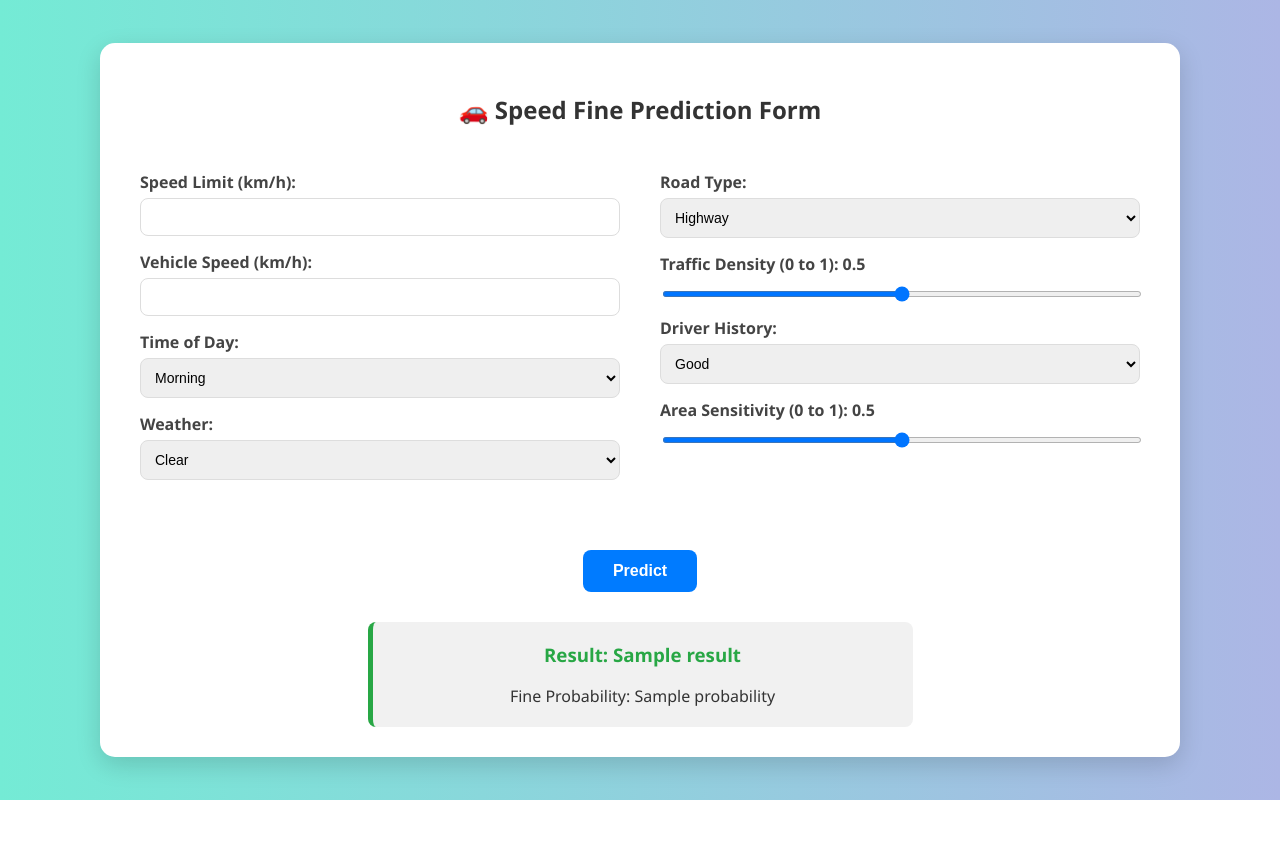
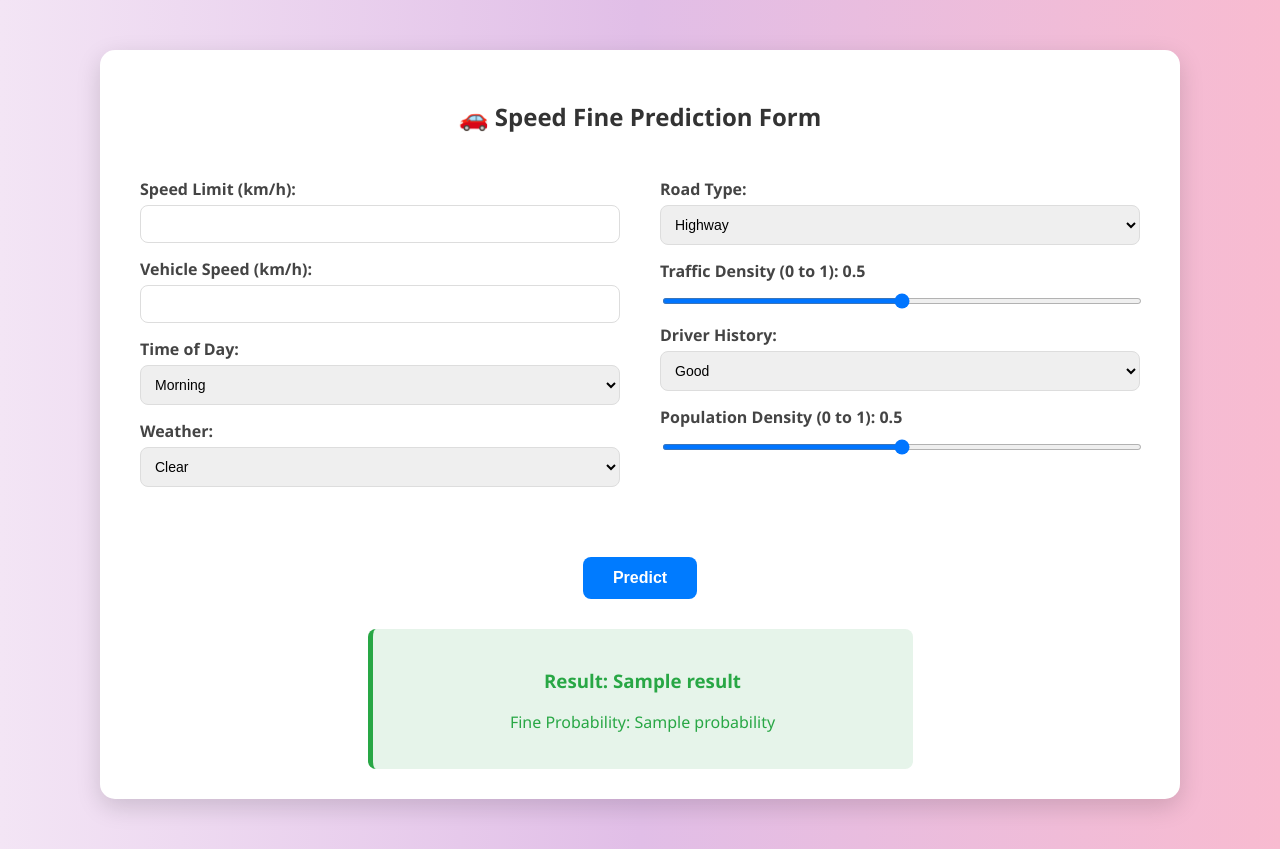
Before and after one commit to theprathameshkanade/ML-model, a Flask app: template Model1/templates/index.html in a window 1280 px wide. Before the commit the page ends 800 px from the top, so only its background shows below. Run offline with Flask 3, Linux system fonts and the light colour scheme; the template is opened without the code that fills it: most values are stand-ins (such as "Sample title", 1, 10 or a date in 2020); parts of the project's set-up code (start-up, migrations or seed data) failed here and were passed over.

Commit message:
Update index.html

```diff
--- a/Model1/templates/index.html
+++ b/Model1/templates/index.html
@@ -1,13 +1,14 @@
 <!DOCTYPE html>
 <html lang="en">
+
 <head>
     <meta charset="UTF-8" />
-  <meta name="viewport" content="width=device-width, initial-scale=1.0"/>
+    <meta name="viewport" content="width=device-width, initial-scale=1.0" />
     <title>Speed Fine Predictor</title>
     <style>
         body {
             font-family: 'Segoe UI', Tahoma, Geneva, Verdana, sans-serif;
-      background: linear-gradient(to right, #74ebd5, #ACB6E5);
+            background: linear-gradient(to right, #f3e5f5, #e1bee7, #f8bbd0);
             display: flex;
             justify-content: center;
             align-items: center;
@@ -17,6 +18,8 @@
 
         .container {
             background-color: #fff;
+            margin-top: 50px;
+            margin-bottom: 50px;
             padding: 30px 40px;
             border-radius: 15px;
             box-shadow: 0 8px 25px rgba(0, 0, 0, 0.15);
@@ -95,24 +98,38 @@
         .result {
             margin: 30px auto 0;
             padding: 20px;
-      background-color: #f1f1f1;
-      border-left: 5px solid #28a745;
             border-radius: 8px;
             max-width: 500px;
             text-align: center;
+            border-left: 5px solid;
         }
 
-    .result h3 {
-      margin-top: 0;
-      color: #28a745;
+        .result.fine {
+            background-color: #f8d7da;
+            border-color: #dc3545;
+            color: #721c24;
         }
 
-    .result p {
-      margin: 5px 0 0;
-      color: #333;
+        .result.warning {
+            background-color: #fff9e6;
+            border-color: #ffc107;
+            color: #856404;
+        }
+
+        .result.caution {
+            background-color: #fff3cd;
+            border-color: #fd7e14;
+            color: #874100;
+        }
+
+        .result.safe {
+            background-color: #e6f4ea;
+            border-color: #28a745;
+            color: #28a745;
         }
     </style>
 </head>
+
 <body>
     <div class="container">
         <h2>🚗 Speed Fine Prediction Form</h2>
@@ -150,7 +167,8 @@
                 </select>
 
                 <label for="traffic_density">Traffic Density (0 to 1): <span id="traffic_val">0.5</span></label>
-        <input type="range" name="traffic_density" id="traffic_density" min="0" max="1" step="0.01" value="0.5" oninput="document.getElementById('traffic_val').innerText = this.value">
+                <input type="range" name="traffic_density" id="traffic_density" min="0" max="1" step="0.01" value="0.5"
+                    oninput="document.getElementById('traffic_val').innerText = this.value">
 
 
                 <label for="driver_history">Driver History:</label>
@@ -160,8 +178,9 @@
                     <option>Poor</option>
                 </select>
 
-        <label for="area_sensitivity">Area Sensitivity (0 to 1): <span id="sensitivity_val">0.5</span></label>
-        <input type="range" name="area_sensitivity" id="area_sensitivity" min="0" max="1" step="0.01" value="0.5" oninput="document.getElementById('sensitivity_val').innerText = this.value">
+                <label for="area_sensitivity">Population Density (0 to 1): <span id="sensitivity_val">0.5</span></label>
+                <input type="range" name="area_sensitivity" id="area_sensitivity" min="0" max="1" step="0.01"
+                    value="0.5" oninput="document.getElementById('sensitivity_val').innerText = this.value">
             </div>
 
             <div class="form-footer">
@@ -170,11 +189,23 @@
         </form>
 
         {% if result %}
-    <div class="result">
+        <div class="result
+            {% if 'Fine Likely' in result %}
+            fine
+            {% elif 'Warning' in result %}
+            warning
+            {% elif 'Caution' in result %}
+            caution
+            {% else %}
+            safe
+            {% endif %}
+        ">
             <h3>Result: {{ result }}</h3>
             <p>Fine Probability: {{ probability }}</p>
         </div>
         {% endif %}
+
     </div>
 </body>
+
 </html>
```
Lines whose indentation alone changed are shown as unchanged.
